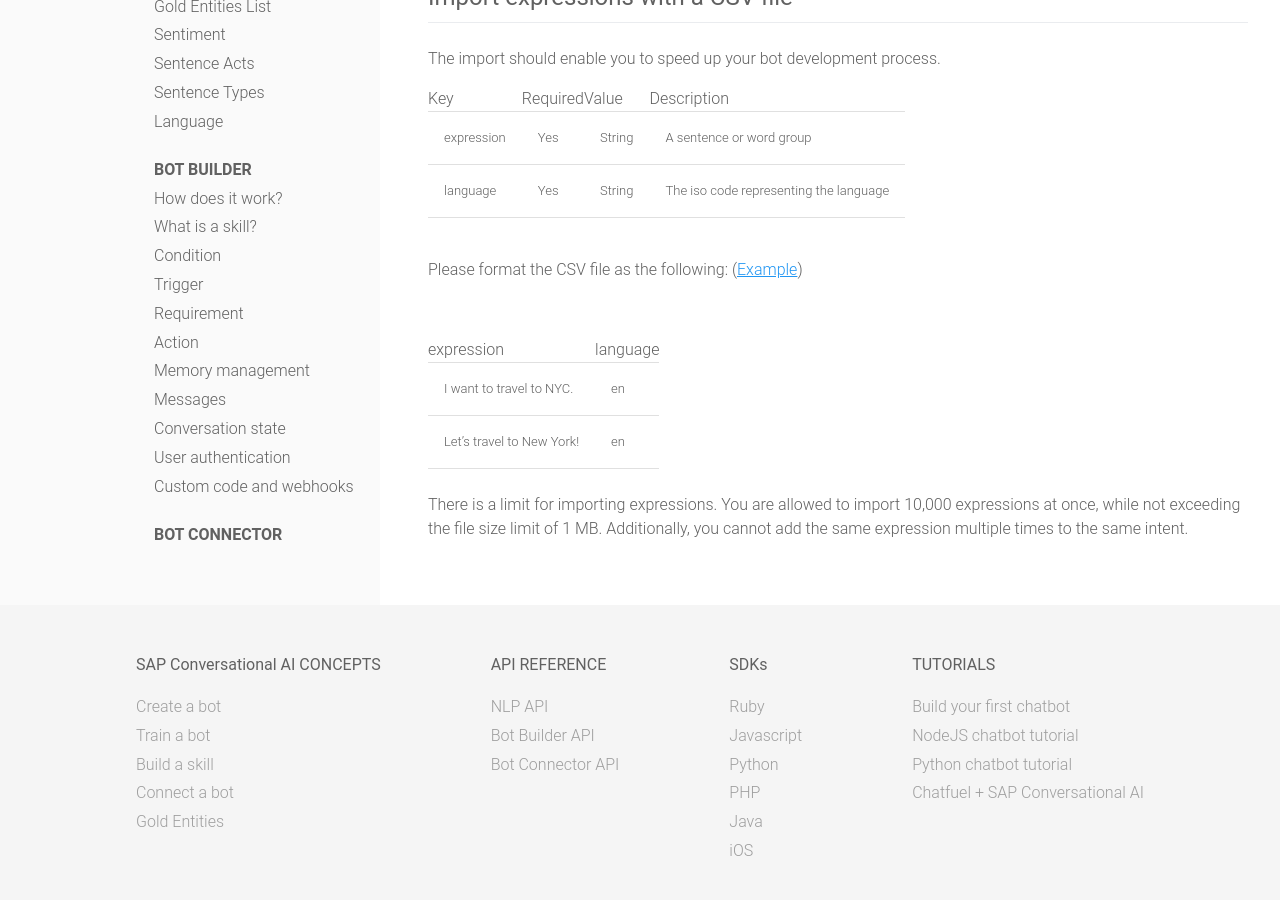
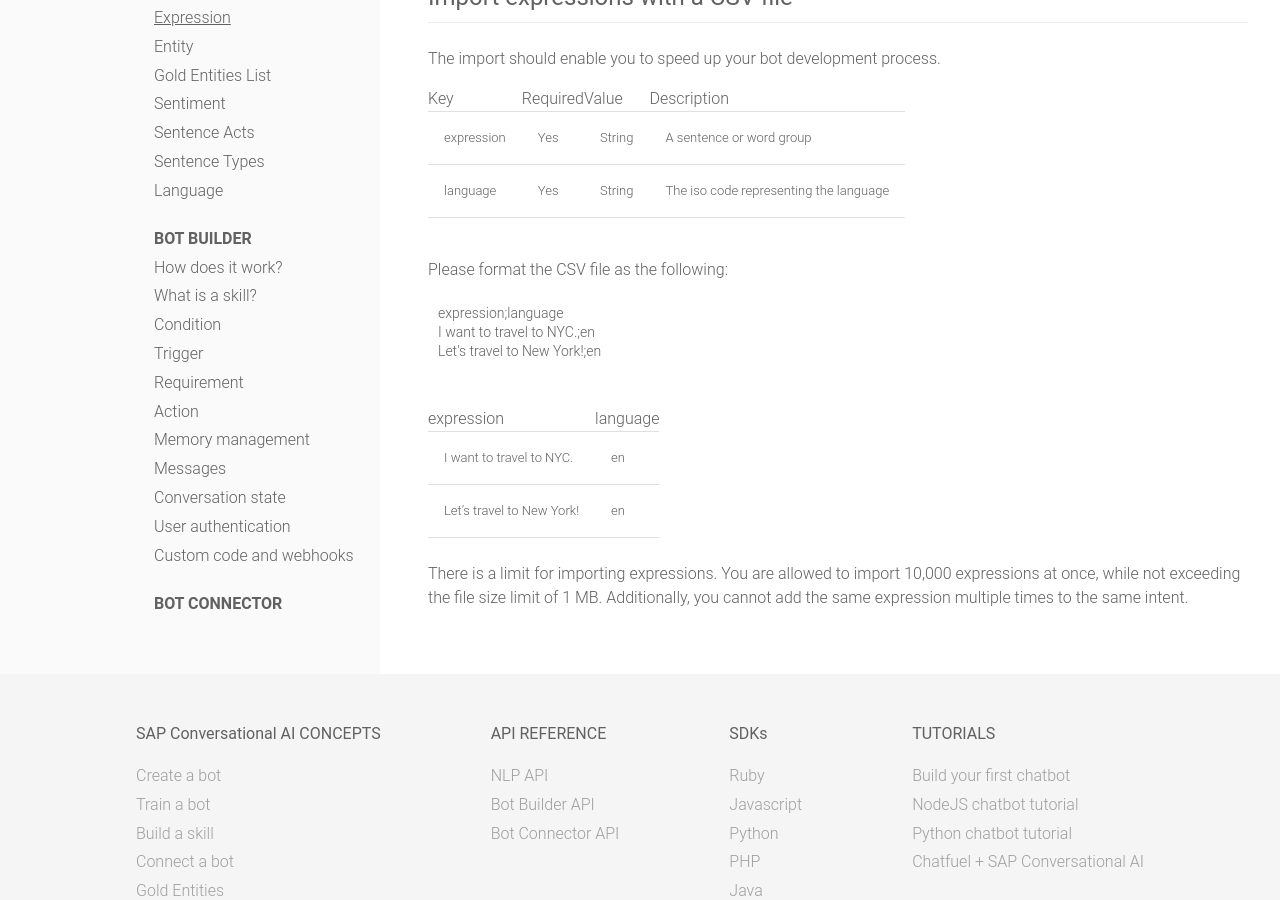
Before and after one commit to SAP-archive/docs, a Jekyll site: the page built from concepts/nlp_lexic/expression.md, in a window 1280 px wide and 900 px high, scrolled down 1106 px. Built offline with Jekyll 4.4.1, drawn with Linux system fonts in a browser that asks for light colours; nearby versions of some CDN libraries; comment, search, counter and statistics services are not loaded.

Commit message:
Update expression.md

```diff
--- a/concepts/nlp_lexic/expression.md
+++ b/concepts/nlp_lexic/expression.md
@@ -37,7 +37,11 @@
 <br>
 
 Please format the CSV file as the following:
-(<a href="/assets/import-examples/expressions.csv" download>Example</a>)
+~~~JSON
+expression;language
+I want to travel to NYC.;en
+Let's travel to New York!;en
+~~~
 
 <br>
 
```
